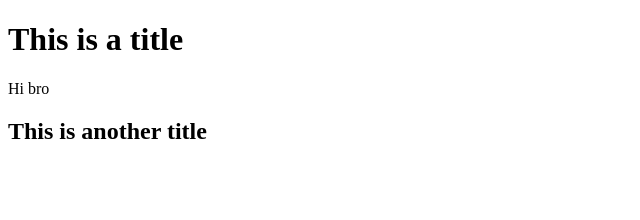
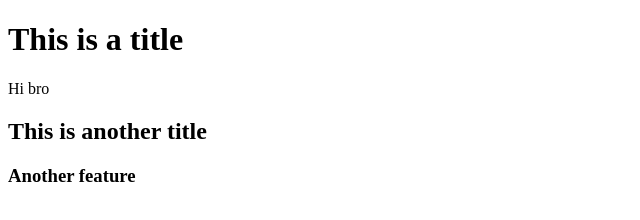
Before and after one commit to AdryDevItla/PeladoNerdCursoGit, a plain HTML site: page index.html in a window 1280 px wide. Shown: the whole page, without its empty margins (0-640 px from the left). Drawn offline with Linux system fonts and the light colour scheme.

Commit message:
Adding a h3 to index.html

```diff
--- a/index.html
+++ b/index.html
@@ -10,5 +10,6 @@
     <h1>This is a title</h1>
     <p>Hi bro</p>
     <h2>This is another title</h2>
+    <h3>Another feature</h3>
 </body>
 </html>
```
